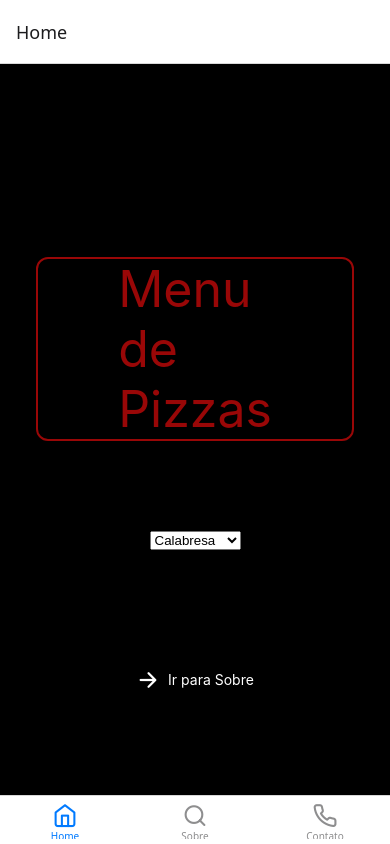
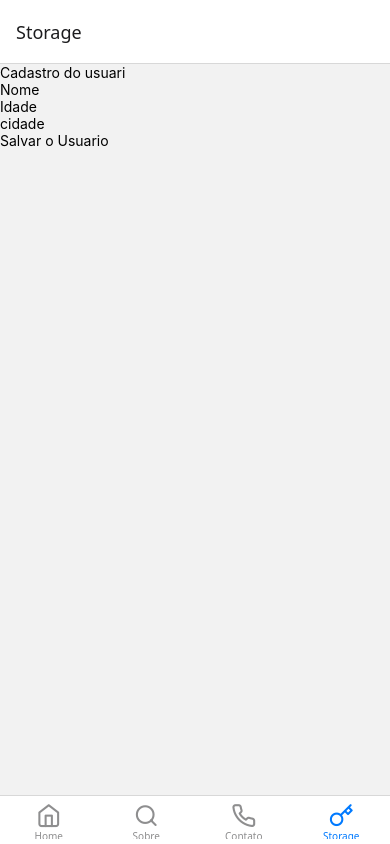
Before and after one commit to RaquelResende/MenuPizzaria, a React Native app: screen /Storage in a window 390 px wide. Built offline with nearby package versions, Linux system fonts and the light colour scheme.

Commit message:
criando usuario e deletando

```diff
--- a/App.js
+++ b/App.js
@@ -3,10 +3,12 @@ import ComponentePicker from './src/Componentes/ComponentePicker';
 import Home from './src/Componentes/Pages/Home/Home';
 import Sobre from './src/Componentes/Pages/Home/Sobre';
 import { NavigationContainer } from '@react-navigation/native';
+import Storage from './src/Componentes/Pages/Home/Storage';
 import Contato from './src/Componentes/Pages/Home/Contato'
 import { createNativeStackNavigator } from '@react-navigation/native-stack';
 import { createBottomTabNavigator } from '@react-navigation/bottom-tabs';
 import { Feather } from '@expo/vector-icons';
+import ComponenteStorage from './src/Componentes/ComponenteStorage';
 
 const Tab = createBottomTabNavigator();
 export default function App() {
@@ -37,12 +39,20 @@ export default function App() {
           component={Contato}
           options={{
             tabBarIcon:({color, size}) => {
-              return <Feather name= "phone" color={color} size={size}/>
+              return <Feather name = "phone" color={color} size={size}/>
             }
           }}
 
+          />
 
-          />
+          <Tab.Screen
+          name='Storage'
+          component={ComponenteStorage}
+          options={{
+            tabBarIcon:({color, size}) => {
+              return <Feather name="key" color={color} size={size}/>
+            }
+          }}/>
         </Tab.Navigator>
       </NavigationContainer>
 
--- a/src/Componentes/ComponenteStorage.jsx
+++ b/src/Componentes/ComponenteStorage.jsx
@@ -1,12 +1,13 @@
-import {View} from "react-native";
+import {View, ScrollView, Text, TouchableOpacity, TextInput} from "react-native";
 import AsyncStorage  from "@react-native-async-storage/async-storage"
 import { useState } from "react";
+
 
 export default function ComponenteStorage(){
     const [nome, setNome]= useState("");
     const [idade, setIdade] = useState("");
     const [cidade, setCidade] = useState("");
-    const [usuarios, setUsuario] = useState("");
+    const [usuarios, setUsuario] = useState([]);
 
     async function SalvarNovoUsuario (){
         // objeto
@@ -29,6 +30,7 @@ export default function ComponenteStorage(){
             "usuarios",
             JSON.stringify(lista)
         );
+        setUsuario(lista);
 
         setNome("");
         setIdade("");
@@ -44,7 +46,7 @@ export default function ComponenteStorage(){
     async function ResgatarUsuario() {
         try{
             const dados = await
-            AsyncStorage.getItem("usuario");
+            AsyncStorage.getItem("usuarios");
 
             if(dados !== null){
                 setUsuario(JSON.parse(dados));
@@ -54,7 +56,7 @@ export default function ComponenteStorage(){
             }
 
 
-        } catch(Error){
+        } catch(error){
         console.log("Erro",error)
 
          }
@@ -68,12 +70,12 @@ export default function ComponenteStorage(){
 
        await AsyncStorage.setItem(
         "usuarios",
-        JSON.toString(novaLista)
+       JSON.stringify(novaLista)
        );
 
         setUsuario(novaLista)
 
-        }catch(Error){
+        }catch(error){
             console.log("Erro",error)
         }
     }
@@ -81,8 +83,41 @@ export default function ComponenteStorage(){
 
 
     return(
+
         <View>
 
+       <ScrollView>
+       <Text>
+        Cadastro do usuari
+       </Text>
+       <TextInput
+        placeholder="Nome"
+        value={nome}
+        onChangeText={setNome}
+        />
+
+        <TextInput
+        placeholder="Idade"
+        keyboardType="numeric"
+        value={idade}
+        onChangeText={setIdade}
+        />
+        <TextInput
+        placeholder="cidade"
+        value={cidade}
+        onChangeText={setCidade}
+        />
+
+        <TouchableOpacity onPress={SalvarNovoUsuario}>
+         <Text>Salvar o Usuario</Text>
+        </TouchableOpacity>
+
+
+
+       </ScrollView>
+
         </View>
+
+
     )
 }
--- /dev/null
+++ b/src/Componentes/Pages/Home/Storage.js
@@ -0,0 +1,10 @@
+import { View } from "react-native-web";
+import ComponenteStorage from "../../ComponenteStorage";
+
+export default function(){
+    return(
+        <View>
+            <ComponenteStorage/>
+        </View>
+    )
+}
```
Also changed, not shown: src/Componentes/Pages/Storage.js (deleted).
